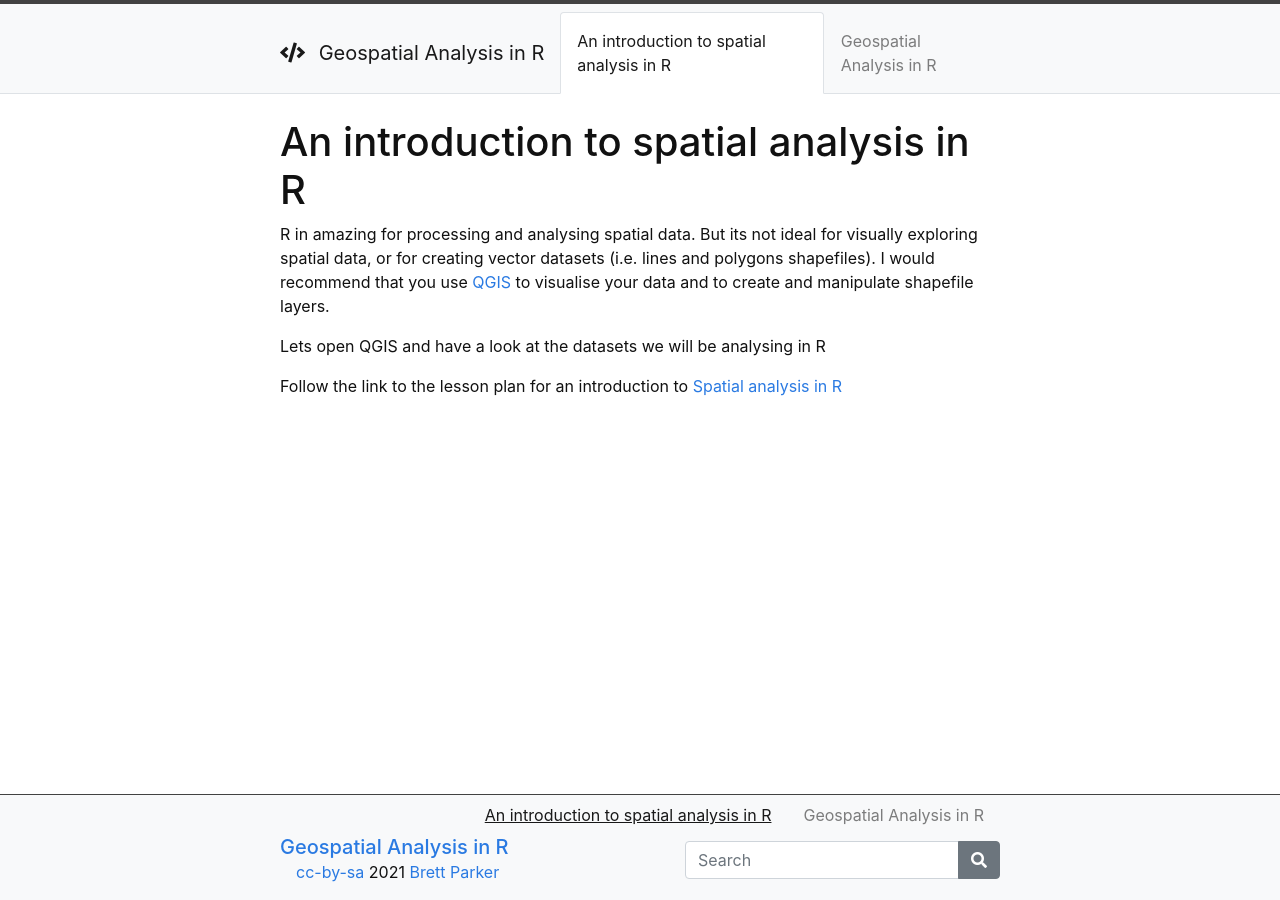
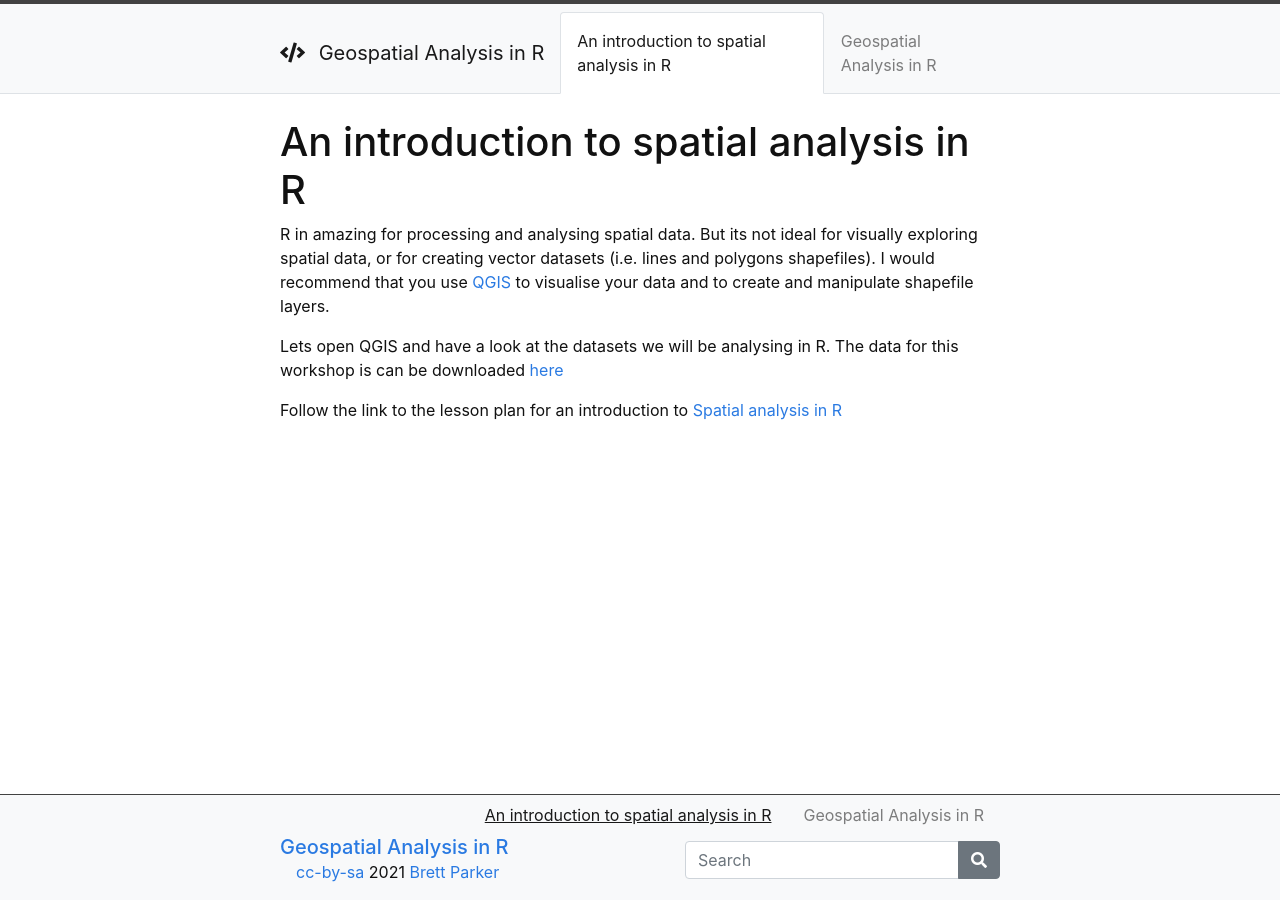
Before and after one commit to gu-eresearch/RgeospatialWorkshop, a Jekyll site: the page built from content/0-prep.md, in a window 1280 px wide. Built offline with Jekyll 4.4.1, drawn with Linux system fonts in a browser that asks for light colours.

Commit message:
added download link

```diff
--- a/content/0-prep.md
+++ b/content/0-prep.md
@@ -5,6 +5,6 @@ nav: An introduction to spatial analysis in R
 
 R in amazing for processing and analysing spatial data. But its not ideal for visually exploring spatial data, or for creating vector datasets (i.e. lines and polygons shapefiles). I would recommend that you use <a href='https://www.qgis.org' target="_blank">QGIS</a> to visualise your data and to create and manipulate shapefile layers.
 
-Lets open QGIS and have a look at the datasets we will be analysing in R
+Lets open QGIS and have a look at the datasets we will be analysing in R. The data for this workshop is can be downloaded <a href='https://github.com/gu-eresearch/RgeospatialWorkshop/blob/main/data/data.zip' target='_blank'> here</a>
 
 Follow the link to the lesson plan for an introduction to <a href='https://datacarpentry.org/r-raster-vector-geospatial/'>Spatial analysis in R</a>
```
Also changed, not shown: index.md (+4 -3 lines).
